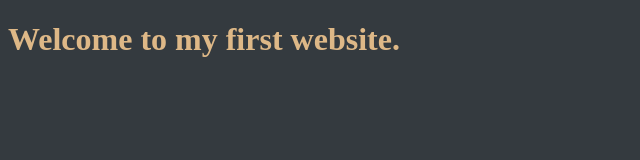
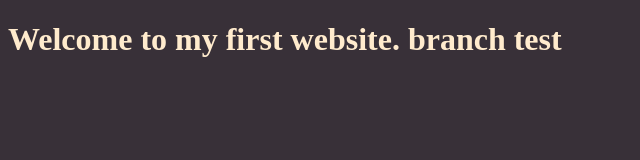
Before and after one commit to floysen/myfirstproject, a plain HTML site: page index.html in a window 1280 px wide. Shown: the whole page, without its empty margins (0-640 px from the left). Drawn offline with Linux system fonts and the light colour scheme.

Commit message:
changing style

```diff
--- a/index.html
+++ b/index.html
@@ -7,7 +7,7 @@
     <link rel="stylesheet" href="style.css">
 </head>
 <body>
-    <h1>Welcome to my first website.</h1>
+    <h1>Welcome to my first website. branch test</h1>
     <script src="app.js"></script>
 </body>
 </html>
--- a/style.css
+++ b/style.css
@@ -1,6 +1,6 @@
 h1{
- color: burlywood;
+ color: blanchedalmond;
 }
 body{
-    background-color: rgb(52, 58, 63);
+    background-color: rgb(56, 48, 56);
 }
```
